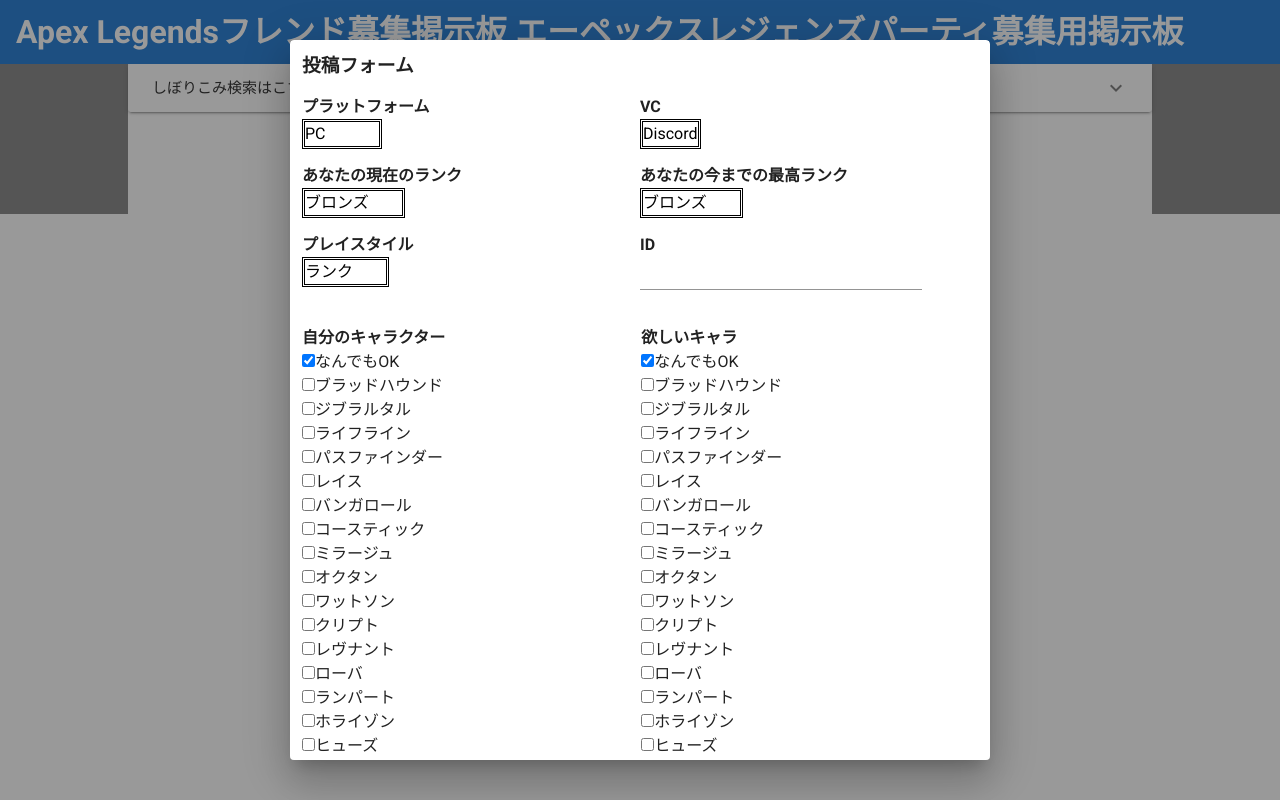
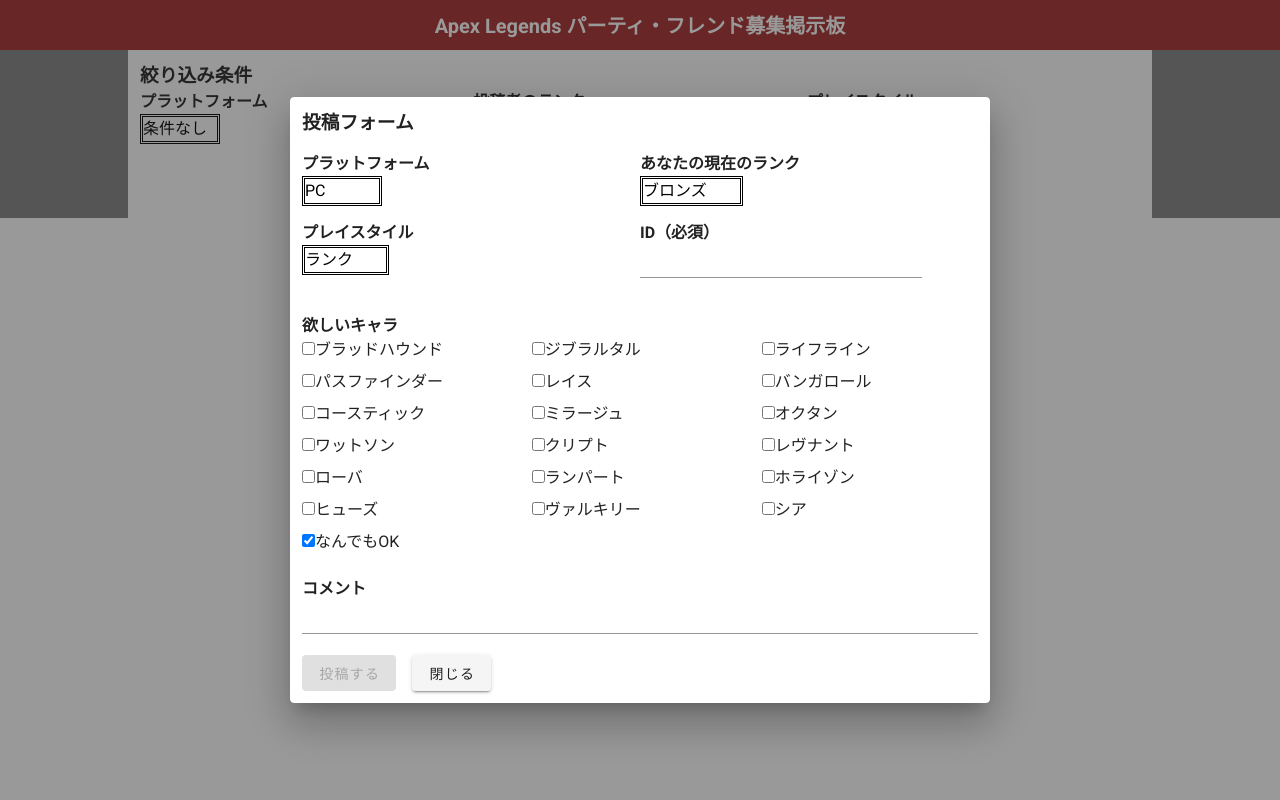
Before and after one commit to fillegit/apex_bbs, a Vue app: page / in a window 1280 px wide. Both pictures are taken after a click on the button "投稿フォームを開く". Built offline with nearby package versions, Linux system fonts and the light colour scheme; what vuefire would draw is missing.

Commit message:
ブラッシュアップ

```diff
--- a/public/index.html
+++ b/public/index.html
@@ -10,7 +10,7 @@
     <meta name="viewport" content="width=device-width,initial-scale=1.0" />
     <link rel="icon" href="<%= BASE_URL %>favicon.ico" />
     <title>
-      【Apex Legends】フレンド募集 掲示板 エーペックスレジェンズ パーティ募集 掲示板
+      【全プラットフォーム対応】Apex Legends パーティ募集 フレンド募集 掲示板 エーペックス
     </title>
     <meta
       name="”description”"
--- a/src/App.vue
+++ b/src/App.vue
@@ -5,17 +5,16 @@
     <!-- </v-navigation-drawer> -->
 
     <!-- ヘッダー -->
-    <v-app-bar app clippedLeft flat color="primary" dark>
+    <v-app-bar app clippedLeft flat dark class="apexColor">
       <!-- <v-app-bar-nav-icon @click.stop="drawer = !drawer"></v-app-bar-nav-icon> -->
       <div class="headerTitle">
-        <h1>
-          Apex Legendsフレンド募集掲示板
-          エーペックスレジェンズパーティ募集用掲示板
+        <h1 style="font-size: 20px">
+          Apex Legends パーティ・フレンド募集掲示板
         </h1>
       </div>
     </v-app-bar>
 
-    <v-main>
+    <v-main class="headerSize">
       <!-- <PostComment /> -->
       <Comments />
       <!-- <FooterButtons /> -->
@@ -27,6 +26,18 @@
 import Comments from "./components/Comments";
 // import FooterButtons from "./components/FooterButtons";
 // import PostComment from "./components/PostComment";
+// import Vuetify from "vuetify/lib";
+
+// const vuetify = new Vuetify({
+//   theme: {
+//     themes: {
+//       light: {
+//         primary: "#3f51b5",
+//       },
+//     },
+//   },
+// });
+
 export default {
   name: "App",
 
@@ -44,7 +55,7 @@
 
 <style>
 .headerTitle {
-  /* margin: 0 auto; */
+  margin: 0px auto 12px;
 }
 @media screen and (max-width: 767px) {
   .headerTitle {
@@ -55,4 +66,13 @@
 .sideMenu {
   border-right: 2px solid whitesmoke;
 }
+
+.apexColor {
+  height: 50px !important;
+  background-color: brown !important;
+}
+
+.headerSize {
+  padding: 50px 0px 0px !important;
+}
 </style>
--- a/src/components/Comments.vue
+++ b/src/components/Comments.vue
@@ -1,19 +1,14 @@
 <template>
   <div class="mainBackground">
     <div class="mainBody">
-      <v-expansion-panels focusable>
-        <v-expansion-panel>
-          <v-expansion-panel-header>
-            しぼりこみ検索はこちらから
-          </v-expansion-panel-header>
-          <v-expansion-panel-content>
       <!--検索条件-->
       <v-container>
-              <v-layout wrap class="inputFormLine">
+        <h3>絞り込み条件</h3>
+        <v-layout wrap class="topFilter">
           <v-flex sm4 md4 lg4>
             <h4>プラットフォーム</h4>
             <select class="selectBox" v-model="searchCondition.platform">
-                    <option value="">プラットフォームを選択してください</option>
+              <option value="">条件なし</option>
               <option
                 v-for="(v, i) in platforms"
                 :key="i"
@@ -22,7 +17,7 @@
               ></option>
             </select>
           </v-flex>
-                <v-flex>
+          <!-- <v-flex>
             <h4>VC</h4>
             <select class="selectBox" v-model="searchCondition.vc">
               <option value="">VCを選択してください</option>
@@ -33,13 +28,11 @@
                 v-text="v"
               ></option>
             </select>
-                </v-flex>
-              </v-layout>
-              <v-layout wrap class="inputFormLine">
+          </v-flex> -->
           <v-flex sm4 md4 lg4>
-                  <h4>投稿者の現在のランク</h4>
+            <h4>投稿者のランク</h4>
             <select class="selectBox" v-model="searchCondition.rank">
-                    <option value="">ランクを選択してください</option>
+              <option value="">条件なし</option>
               <option
                 v-for="(v, i) in ranks"
                 :key="i"
@@ -48,7 +41,7 @@
               ></option>
             </select>
           </v-flex>
-                <v-flex>
+          <!-- <v-flex>
             <h4>あなたの今までの最高ランク</h4>
             <select class="selectBox" v-model="searchCondition.maxRank">
               <option value="">ランクを選択してください</option>
@@ -59,11 +52,11 @@
                 v-text="v"
               ></option>
             </select>
-                </v-flex>
+          </v-flex> -->
           <v-flex>
             <h4>プレイスタイル</h4>
             <select class="selectBox" v-model="searchCondition.playstyle">
-                    <option value="">プレイスタイルを選択してください</option>
+              <option value="">条件なし</option>
               <option
                 v-for="(v, i) in playstyles"
                 :key="i"
@@ -73,7 +66,7 @@
             </select>
           </v-flex>
         </v-layout>
-              <v-layout wrap>
+        <!-- <v-layout wrap>
           <v-flex sm5 md5 lg5>
             <h4>自分のキャラクター</h4>
             <div v-for="(v, i) in myCharacters" :key="i">
@@ -98,7 +91,7 @@
               <label :for="'filterSeekingCharacter' + i">{{ v }}</label>
             </div>
           </v-flex>
-              </v-layout>
+        </v-layout> -->
         <!-- <div>
         <h5>獲得バッチ</h5>
         <select class="selectBox" v-model="searchCondition.badge">
@@ -113,9 +106,6 @@
       </div> -->
       </v-container>
       <!--検索条件/-->
-          </v-expansion-panel-content>
-        </v-expansion-panel>
-      </v-expansion-panels>
 
       <div>
         <!--フォームの表示ボタン-->
@@ -143,19 +133,6 @@
                     ></option>
                   </select>
                 </v-flex>
-                <v-flex>
-                  <h4>VC</h4>
-                  <select class="selectBox" v-model="inputVc">
-                    <option
-                      v-for="(v, i) in vcs"
-                      :key="i"
-                      :value="v"
-                      v-text="v"
-                    ></option>
-                  </select>
-                </v-flex>
-              </v-layout>
-              <v-layout wrap class="inputFormLine">
                 <v-flex sm6 md6 lg6>
                   <h4>あなたの現在のランク</h4>
                   <select class="selectBox" v-model="inputRank">
@@ -167,7 +144,21 @@
                     ></option>
                   </select>
                 </v-flex>
-                <v-flex>
+                <!-- <v-flex>
+                  <h4>VC</h4>
+                  <select class="selectBox" v-model="inputVc">
+                    <option
+                      v-for="(v, i) in vcs"
+                      :key="i"
+                      :value="v"
+                      v-text="v"
+                    ></option>
+                  </select>
+                </v-flex> -->
+              </v-layout>
+              <!-- <v-layout wrap class="inputFormLine"> -->
+
+              <!-- <v-flex>
                   <h4>あなたの今までの最高ランク</h4>
                   <select class="selectBox" v-model="inputMaxRank">
                     <option
@@ -177,8 +168,8 @@
                       v-text="v"
                     ></option>
                   </select>
-                </v-flex>
-              </v-layout>
+                </v-flex> -->
+              <!-- </v-layout> -->
               <v-layout wrap class="inputFormLine">
                 <v-flex sm6 md6 lg6>
                   <h4>プレイスタイル</h4>
@@ -192,7 +183,7 @@
                   </select>
                 </v-flex>
                 <v-flex sm5 md5 lg5>
-                  <h4>ID</h4>
+                  <h4>ID（必須）</h4>
                   <v-form ref="form" v-model="valid" lazy-validation>
                     <v-text-field
                       v-model="inputPlayerId"
@@ -205,7 +196,7 @@
                 </v-flex>
               </v-layout>
               <v-layout wrap class="inputFormLine">
-                <v-flex>
+                <!-- <v-flex>
                   <h4>自分のキャラクター</h4>
                   <div v-for="(v, i) in myCharacters" :key="i">
                     <input
@@ -216,10 +207,15 @@
                     />
                     <label :for="'inputMyCharacter' + i">{{ v }}</label>
                   </div>
-                </v-flex>
+                </v-flex> -->
                 <v-flex>
                   <h4>欲しいキャラ</h4>
-                  <div v-for="(v, i) in seekingCharacters" :key="i">
+                  <div class="formCharacters">
+                    <div
+                      v-for="(v, i) in seekingCharacters"
+                      :key="i"
+                      class="formCharacter"
+                    >
                       <input
                         :id="'inputSeekingCharacter' + i"
                         type="checkbox"
@@ -227,6 +223,7 @@
                         v-model="inputSeekingCharacter"
                       />
                       <label :for="'inputSeekingCharacter' + i">{{ v }}</label>
+                    </div>
                   </div>
                 </v-flex>
               </v-layout>
@@ -254,7 +251,9 @@
                   ></option>
                 </select>
               </div> -->
-                <v-btn :disabled="!valid" @click="addComment"> 投稿する </v-btn>
+                <v-btn :disabled="existsId()" @click="addComment">
+                  投稿する
+                </v-btn>
                 <v-btn @click="hideCreateForm" class="ml-4"> 閉じる </v-btn>
               </v-form>
             </v-container>
@@ -293,24 +292,24 @@
                       ><span class="contentTitle">ランク : </span
                       >{{ comment.rank }}</v-flex
                     >
-                    <v-flex
+                    <!-- <v-flex
                       ><span class="contentTitle">VC : </span
                       >{{ comment.vc }}</v-flex
-                    >
+                    > -->
                     <v-flex
                       ><span class="contentTitle">プレイスタイル : </span
                       >{{ comment.playstyle }}</v-flex
                     >
-                    <v-flex
+                    <!-- <v-flex
                       ><span class="contentTitle">最高到達ランク : </span
                       >{{ comment.maxRank }}</v-flex
-                    >
+                    > -->
                   </v-layout>
                   <v-layout wrap class="contentLine">
-                    <v-flex>
+                    <!-- <v-flex>
                       <span class="contentTitle">自分のキャラ : </span
                       >{{ arrayToString(comment.myCharacter) }}
-                    </v-flex>
+                    </v-flex> -->
                     <v-flex>
                       <span class="contentTitle">欲しいキャラ : </span
                       >{{ arrayToString(comment.seekingCharacter) }}
@@ -411,7 +410,6 @@
         "ヴァルキリー",
       ],
       seekingCharacters: [
-        "なんでもOK",
         "ブラッドハウンド",
         "ジブラルタル",
         "ライフライン",
@@ -429,6 +427,8 @@
         "ホライゾン",
         "ヒューズ",
         "ヴァルキリー",
+        "シア",
+        "なんでもOK",
       ],
       maxRanks: [
         "ブロンズ",
@@ -540,6 +540,10 @@
       }
       return str;
     },
+
+    existsId() {
+      return this.inputPlayerId == "";
+    },
   },
 };
 </script>
@@ -574,7 +578,7 @@
 
 .postButton {
   text-align: center;
-  margin: 30px 0 20px 0;
+  margin: 5px 0 5px 0;
 }
 
 .boardArea {
@@ -595,4 +599,19 @@
 .u-pre-wrap {
   white-space: pre-wrap;
 }
+
+.formCharacters {
+  display: flex;
+  justify-content: space-between;
+  flex-wrap: wrap;
+}
+
+.formCharacter {
+  width: 32%;
+  height: 2rem;
+}
+
+.topFilter {
+  /* padding: 7px 400px 10px 0px; */
+}
 </style>
```
Lines whose indentation alone changed are shown as unchanged.
